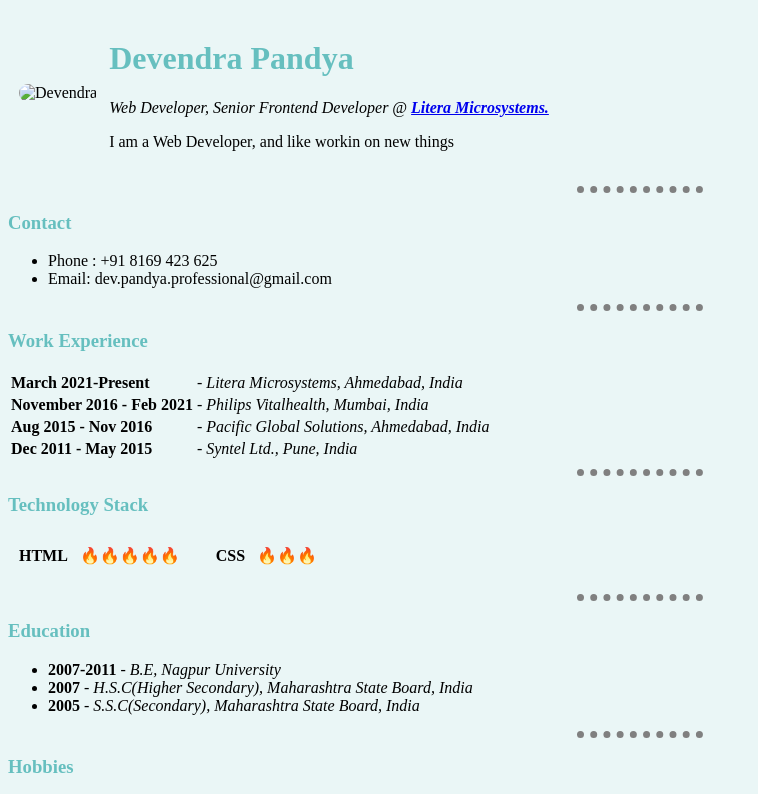
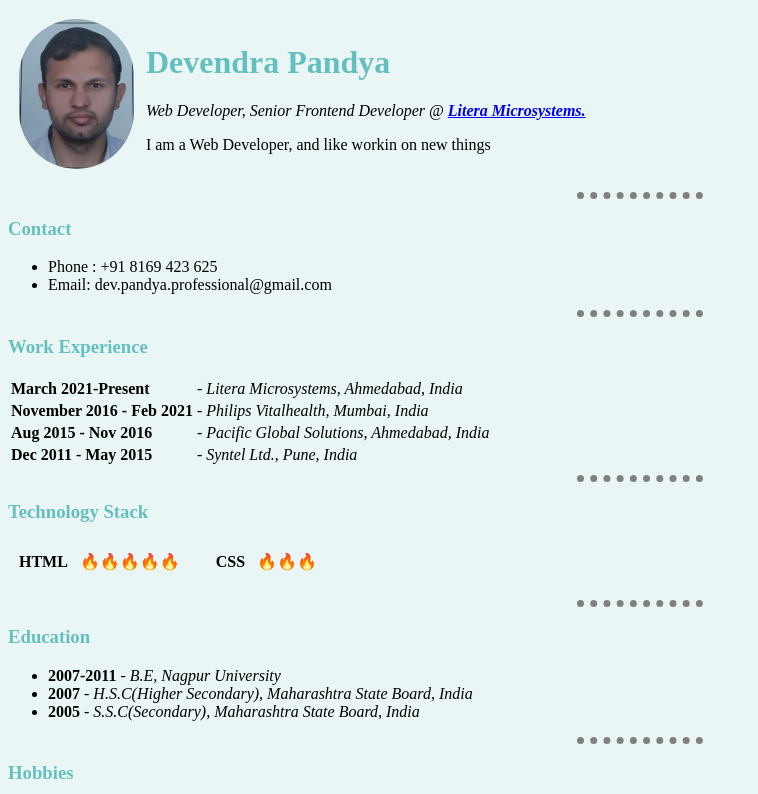
Before and after one commit to devpandya/cv, a plain HTML site: page index.html in a window 1280 px wide. Shown: the top 794 px of the page, without its empty margins (0-758 px from the left). Drawn offline with Linux system fonts and the light colour scheme.

Commit message:
Update index.html

```diff
--- a/index.html
+++ b/index.html
@@ -9,7 +9,7 @@
     <table cellspacing="10px">
       <tr>
         <td>
-          <img src="images/devendra.png" alt="Devendra" />
+          <img src="devendra.png" alt="Devendra" />
         </td>
         <td>
           <h1>Devendra Pandya</h1>
```
